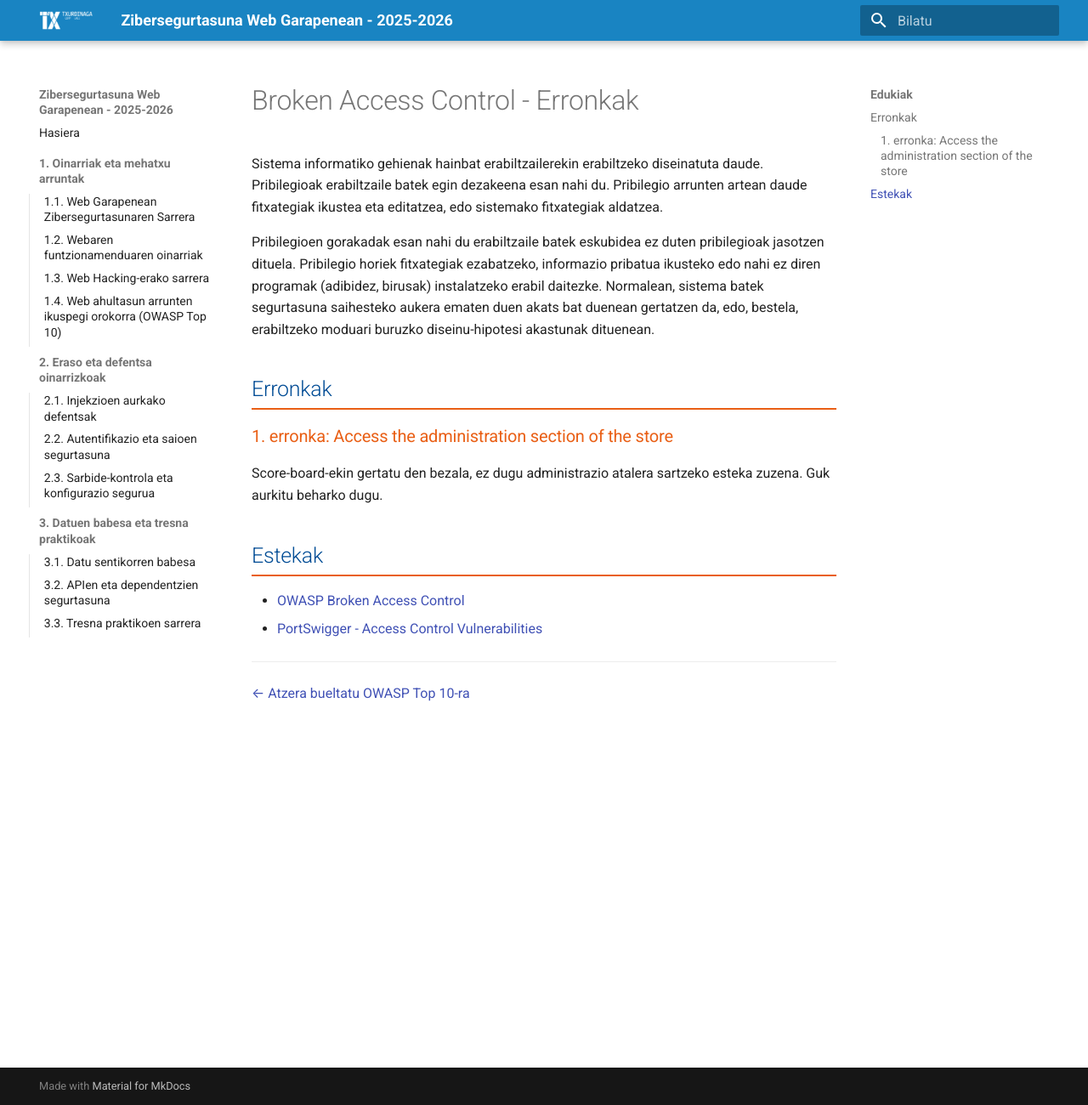
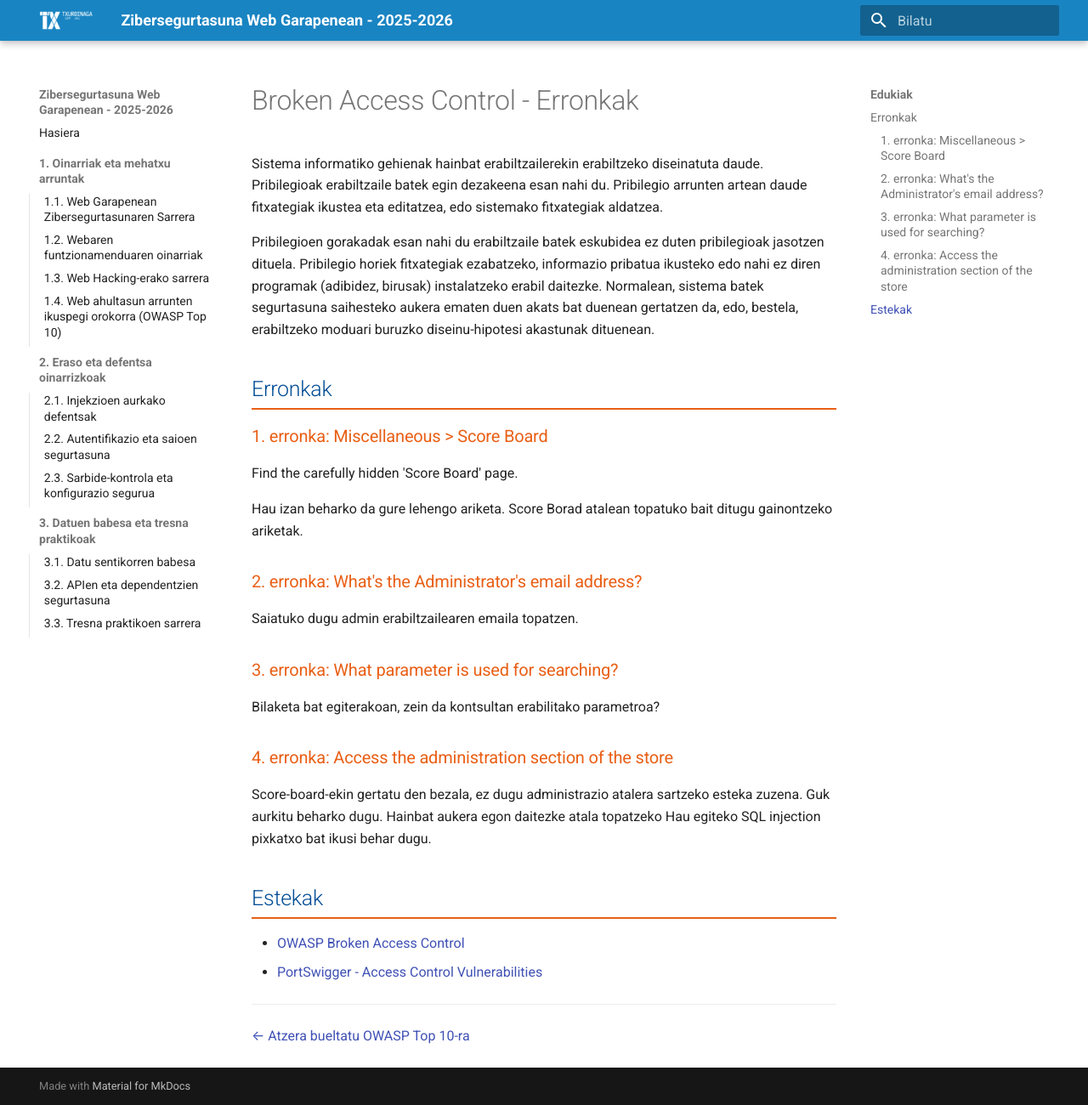
Before and after one commit to DAW-Resources-FPTxurdinaga/SeguridadWeb-apuntes_eu-es, an MkDocs documentation site: the page built from docs/ariketak/broken_access_control.md, in a window 1280 px wide and 1300 px high. Shown: the whole window at 85% size. Built offline with MkDocs 1.6.1 and Material for MkDocs 9.7.7, drawn with Linux system fonts in a browser that asks for light colours.

Commit message:
Broken access ariketak

```diff
--- a/docs/ariketak/broken_access_control.md
+++ b/docs/ariketak/broken_access_control.md
@@ -6,9 +6,21 @@ Pribilegioen gorakadak esan nahi du erabiltzaile batek eskubidea ez duten pribil
 
 ## Erronkak
 
-### 1. erronka: Access the administration section of the store
+### 1. erronka: Miscellaneous > Score Board
+Find the carefully hidden 'Score Board' page.
 
-Score-board-ekin gertatu den bezala, ez dugu administrazio atalera sartzeko esteka zuzena. Guk aurkitu beharko dugu.
+Hau izan beharko da gure lehengo ariketa. Score Borad atalean topatuko bait ditugu gainontzeko ariketak.
+
+### 2. erronka: What's the Administrator's email address?
+Saiatuko dugu admin erabiltzailearen emaila topatzen.
+
+### 3. erronka: What parameter is used for searching?
+Bilaketa bat egiterakoan, zein da kontsultan erabilitako parametroa?
+
+### 4. erronka: Access the administration section of the store
+
+Score-board-ekin gertatu den bezala, ez dugu administrazio atalera sartzeko esteka zuzena. Guk aurkitu beharko dugu. Hainbat aukera egon daitezke atala topatzeko
+Hau egiteko SQL injection pixkatxo bat ikusi behar dugu.
 
 
 
```
